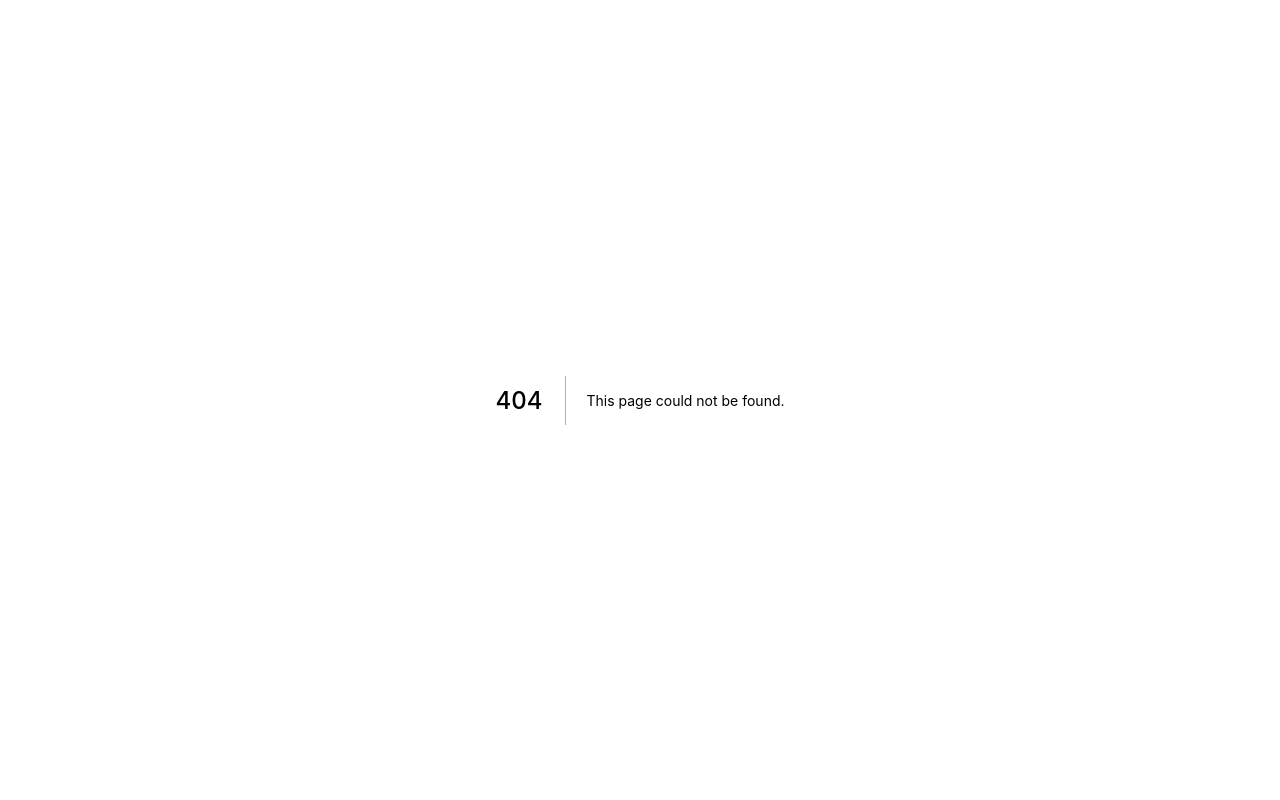
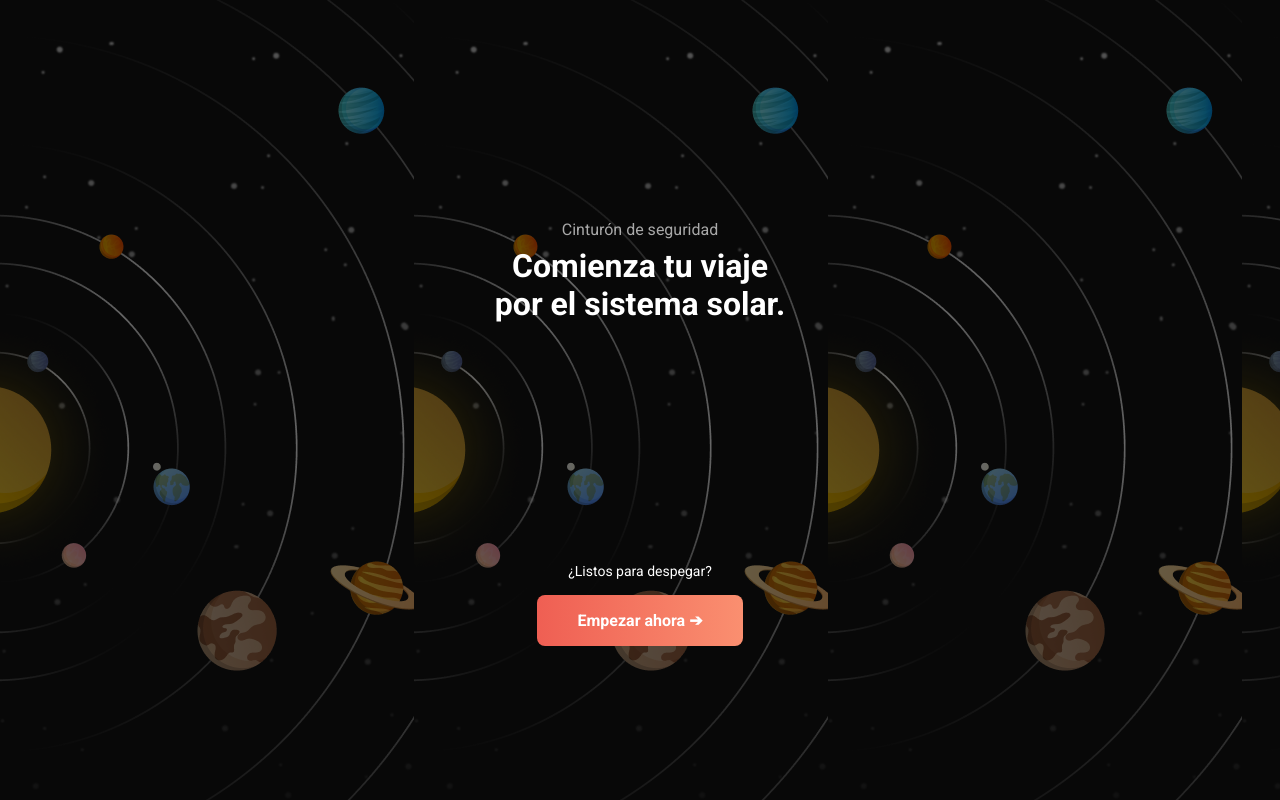
Before and after one commit to PrimerEmpleoIT/PEIT-react2-solar-system-app, a Next.js app: page /welcome in a window 1280 px wide. Before the commit this address had no page. Built offline with nearby package versions, Linux system fonts and the light colour scheme.

Commit message:
created-welcome-page

```diff
--- /dev/null
+++ b/pages/welcome/index.module.css
@@ -0,0 +1,25 @@
+.container {
+  background-color: #151515;
+  background-image: url("../../assets/Background.png");
+  text-align: center;
+  display: flex;
+  flex-direction: column;
+  gap: 240px;
+  align-items: center;
+  height: 100vh;
+}
+.tituloContainer {
+  margin-top: 220px;
+  width: 304px;
+}
+.buttonContainer {
+  width: 206px;
+}
+
+.span {
+  font-family: "Roboto";
+  font-size: 16px;
+  font-weight: 400;
+  color: #ffffff;
+  display: block;
+}
--- /dev/null
+++ b/pages/welcome/index.tsx
@@ -0,0 +1,38 @@
+import Link from "next/link";
+import Button from "../../ui/button";
+import Titulo from "../../ui/title";
+import style from "./index.module.css";
+const WelcomePage = () => {
+  return (
+    <div className={style.container}>
+      <div className={style.tituloContainer}>
+        <span
+          className={style.span}
+          style={{ marginBottom: "8px", opacity: "0.65" }}
+        >
+          Cinturón de seguridad
+        </span>
+        <Titulo
+          titulo={"Comienza tu viaje por el sistema solar."}
+          color="white"
+          textAlign="center"
+        />
+      </div>
+      <div className={style.buttonContainer}>
+        <span
+          className={style.span}
+          style={{ fontSize: "14px", marginBottom: "16px" }}
+        >
+          ¿Listos para despegar?
+        </span>
+        <Link href={"/login"}>
+          <a>
+            <Button displayName="Empezar ahora &#10132;" />
+          </a>
+        </Link>
+      </div>
+    </div>
+  );
+};
+
+export default WelcomePage;
--- a/styles/Home.module.css
+++ /dev/null
@@ -1,5 +0,0 @@
-.titulo {
-  font-size: 32px;
-  font-weight: 700;
-  color: red;
-}
--- a/styles/globals.css
+++ b/styles/globals.css
@@ -1,4 +1,4 @@
-@import url("https://fonts.googleapis.com/css2?family=Roboto:wght@700&display=swap");
+@import url("https://fonts.googleapis.com/css2?family=Roboto:wght@400;700&display=swap");
 * {
   box-sizing: border-box;
 }
--- /dev/null
+++ b/ui/button/index.module.css
@@ -0,0 +1,11 @@
+.botonNaranja {
+  font-family: "Roboto", sans-serif;
+  color: #ffffff;
+  font-size: 16px;
+  font-weight: 700;
+  background: linear-gradient(90deg, #ef5f53 0%, #fa8f70 100%);
+  border: none;
+  border-radius: 8px;
+  width: 100%;
+  height: 51px;
+}
--- /dev/null
+++ b/ui/button/index.tsx
@@ -0,0 +1,12 @@
+import { ReactElement } from "react";
+import style from "./index.module.css";
+type BtnType = {
+  displayName: string;
+};
+
+const Button = (props: BtnType): ReactElement => {
+  const { displayName } = props;
+  return <button className={style.botonNaranja}>{displayName}</button>;
+};
+
+export default Button;
--- a/components/title/index.module.css
+++ b/ui/title/index.module.css
@@ -4,5 +4,6 @@
   font-weight: 700;
   line-height: 38px;
   letter-spacing: 0em;
-  text-align: center;
+  color: #ffffff;
+  margin: 0;
 }
--- /dev/null
+++ b/ui/title/index.tsx
@@ -0,0 +1,19 @@
+import { ReactElement } from "react";
+import style from "./index.module.css";
+
+type TitleType = {
+  titulo: string;
+  color: "white" | "pink";
+  textAlign: "center" | "right" | "left";
+};
+
+const Titulo = (props: TitleType): ReactElement => {
+  const { titulo, color, textAlign } = props;
+  return (
+    <h1 className={style.titulo} style={{ color: color, textAlign: textAlign }}>
+      {titulo}
+    </h1>
+  );
+};
+
+export default Titulo;
```
Also changed, not shown: components/title/index.tsx (deleted, +0 -9 lines), pages/index.tsx (+2 -7 lines), assets/Background-menu.png (added), assets/Background.png (added), pages/login/index.css (deleted), pages/login/index.module.css (added).
